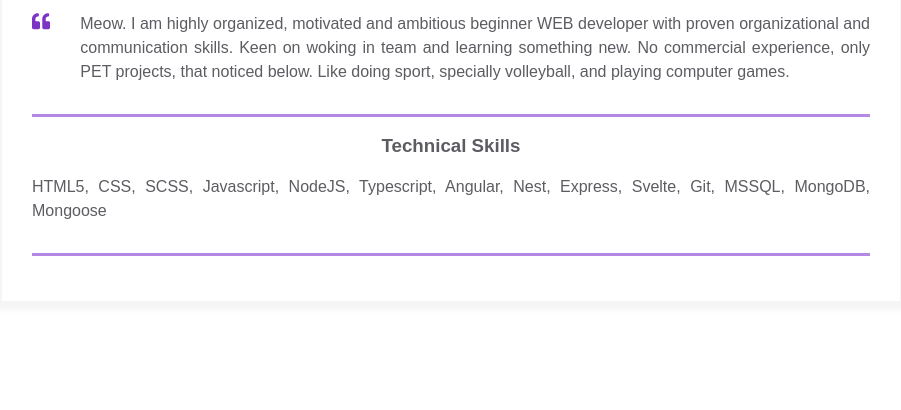
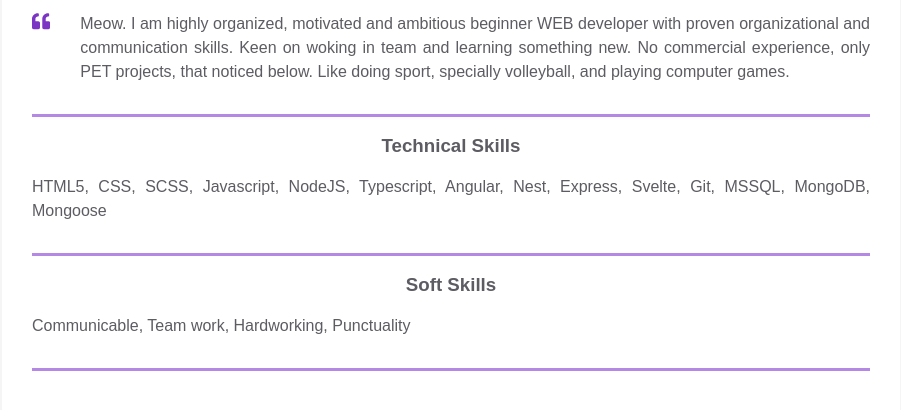
Before and after one commit to voonya/homepage, a plain HTML site: page index.html in a window 1280 px wide. Shown: the part 350-760 px from the top of the page, without its empty margins (189-1090 px from the left). Drawn offline with Linux system fonts and the light colour scheme.

Commit message:
add soft skills

```diff
--- a/index.html
+++ b/index.html
@@ -113,6 +113,14 @@
           </div>
         </div>
       </div>
+      <div class="container">
+        <div class="resume__block">
+          <div class="skills">
+            <h3 class="skills__header">Soft Skills</h3>
+            <p class="skills__text">Сommunicable, Team work, Hardworking, Punctuality</p>
+          </div>
+        </div>
+      </div>
     </div>
   </main>
 </body>
```
